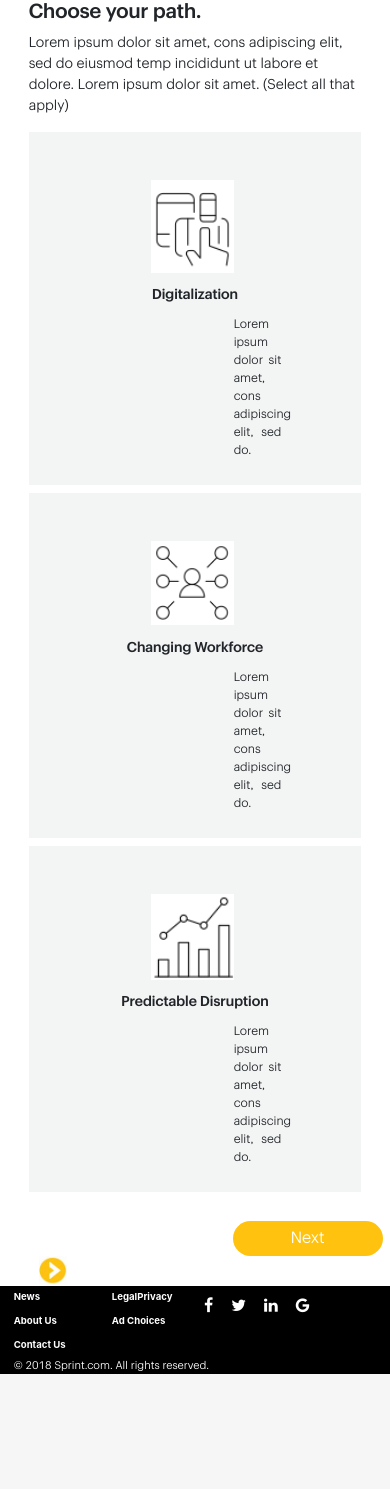
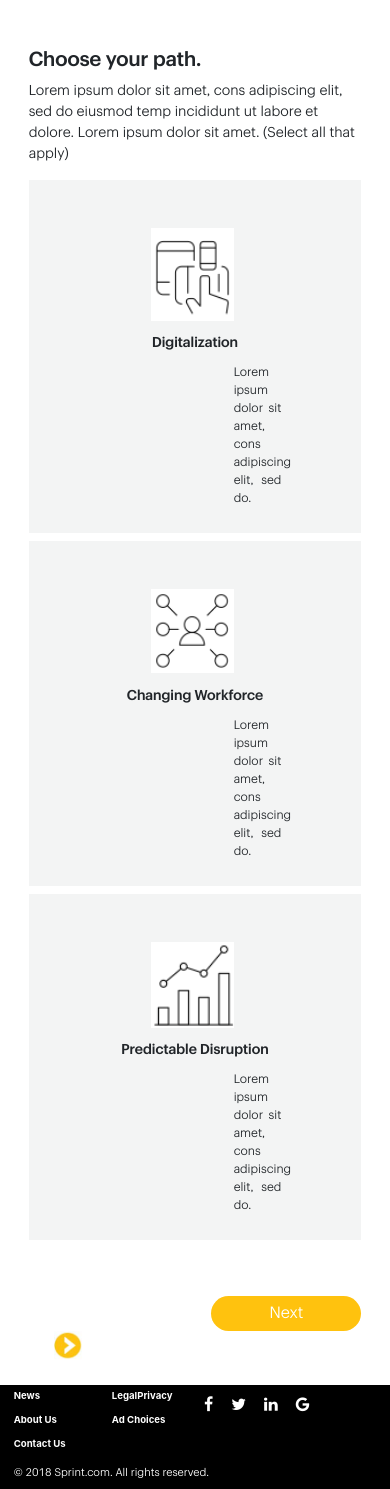
Before and after one commit to jerrygarcia-acn/sprint-web-survey, a PHP site: page /choosePath.php in a window 390 px wide. Shown: the part 42-1531 px from the top of the page. Before the commit the page ends 1416 px from the top, so only its background shows below. Run offline with PHP 8.4, Linux system fonts and the light colour scheme.

Commit message:
Finished normalizing choosePath.php file with Bootstrap standards and view is fully responsive.

```diff
--- a/SprintSurvey/choosePath.php
+++ b/SprintSurvey/choosePath.php
@@ -17,22 +17,25 @@ $pageTitle = 'Sprint | Works for Business';
     <section class="survey-content">
         <div class="container">
             <div class="row">
-                    <div class="col-md-8 p-md-5">
-                            <div class="row">
+                <div class="col-12 col-md-6 p-0 pt-5 pb-4 limit-width">
+                    <div class="row m-0">
                         <div class="col-md-12">
                             <h4>Choose your path.</h4>
                         </div>
                     </div>
-                            <div class="row">
+                    <div class="row m-0">
                         <div class="col-md-12">
-                                    <p class="p-subtitle">Lorem ipsum dolor sit amet, cons adipiscing elit, sed do eiusmod temp incididunt ut labore et dolore. Lorem ipsum dolor sit amet. (Select all that apply)</p>
+                            <p class="p-subtitle">Lorem ipsum dolor sit amet, cons adipiscing elit, sed do eiusmod temp
+                                incididunt ut labore et dolore. Lorem ipsum dolor sit amet. (Select all that apply)</p>
                         </div>
                     </div>
-                            <div class="row">
+                    <div class="row m-0">
                         <div class="col-12">
-                                    <form action="companyInformation.php" method="post" novalidate="novalidate" id="submitChoosePath">
-                                        <div class="row choosePath" id="path-id">
-                                            <div class="col-12 col-lg-4 text-center chooseBox">
+                            <form action="companyInformation.php" method="post" novalidate="novalidate"
+                                  id="submitChoosePath">
+                                <div class="row choosePath m-0" id="path-id">
+                                    <div class="col-12 col-md-4 px-0 pr-md-1 text-center chooseBox"
+                                         id="choosePathGroup">
                                         <div class="path">
                                             <label class="first" for="dg">
                                                 <input id="dg" name="dg" value="Digitalization" type="checkbox">
@@ -42,47 +45,54 @@ $pageTitle = 'Sprint | Works for Business';
                                             </label>
                                         </div>
                                     </div>
-                                            <div class="col-12 col-lg-4 text-center chooseBox">
+                                    <div class="col-12 col-md-4 px-0 pr-md-1 text-center chooseBox">
                                         <div class="path">
                                             <label class="second" for="cw">
                                                 <input id="cw" name="cw" value="Changing Workforce" type="checkbox">
-                                                        <img class="choose-img" src="./images/Trend2.png" alt="Changing Workforce">
+                                                <img class="choose-img" src="./images/Trend2.png"
+                                                     alt="Changing Workforce">
                                                 <span>Changing Workforce</span>
                                                 <p>Lorem ipsum dolor sit amet, cons adipiscing elit, sed do.</p>
                                             </label>
                                         </div>
                                     </div>
-                                            <div class="col-12 col-lg-4 text-center chooseBox">
+                                    <div class="col-12 col-md-4 px-0 pr-md-1 text-center chooseBox">
                                         <div class="path">
                                             <label class="third" for="pd">
                                                 <input id="pd" name="pd" value="Predictable Disruption" type="checkbox">
-                                                        <img class="choose-img" src="./images/Trend3.png" alt="Predictive Disruption">
+                                                <img class="choose-img" src="./images/Trend3.png"
+                                                     alt="Predictive Disruption">
                                                 <span>Predictable Disruption</span>
                                                 <p>Lorem ipsum dolor sit amet, cons adipiscing elit, sed do.</p>
                                             </label>
                                         </div>
                                     </div>
                                 </div>
-                                        <div class="row">
-                                            <div class="col-6 .hidden-lg-up text-center">
+                                <div class="row pt-5">
+                                    <div class="col-6 col-md-6 offset-6 text-center">
+                                        <input id="choosePathNext" value="Next" class="submit float-right"
+                                               type="submit">
                                     </div>
-                                            <div class="col-12 col-lg-6 text-center nextBtnChoose">
-                                                <input id="choosePathNext" value="Next" class="submit" type="submit">
+                                    <div class="col-12">
+                                        <img class="hidden-md-up not-visible go-btn" src="./images/goBtn.jpg">
                                     </div>
-                                            <img class="hidden-md-up not-visible go-btn" src="./images/goBtn.jpg">
                                 </div>
                                 <div class="row">
                                     <div class="col-12">
-                                            <span class="not-valid-tip" id="errorChoosePath" style="display: none;" role="alert">The field is required.
+                                            <span class="not-valid-tip" id="errorChoosePath" style="display: none;"
+                                                  role="alert">The field is required.
                                             </span>
-                                                <div class="response-output display-none validation-errors" id="errorChoosePathMsg" role="alert">One or more fields have an error. Please check and try again.</div>
+                                        <div class="response-output display-none validation-errors"
+                                             id="errorChoosePathMsg" role="alert">One or more fields have an error.
+                                            Please check and try again.
+                                        </div>
                                     </div>
                                 </div>
                             </form>
                         </div>
                     </div>
                 </div>
-                    <div class="survey-sidebar hidden-md-down not-visible col-md-4">
+                <div class="survey-sidebar hidden-md-down not-visible offset-2 col-md-4 col-12">
                     <div class="survey-path-sidebar">
                         <div class="inner-survey-path yellow sideDesktop">
                         <span class="icon yellow">
@@ -116,7 +126,8 @@ $pageTitle = 'Sprint | Works for Business';
                         </div>
                         <div class="sprint-refresh">
                             <button id="SprintModalBtn">
-                                    <i class="fa fa-refresh"></i> Start Over</button>
+                                <i class="fa fa-refresh"></i> Start Over
+                            </button>
                         </div>
                         <div id="SprintModal" class="SprintModal">
                             <div class="SprintModal-content">
@@ -127,7 +138,8 @@ $pageTitle = 'Sprint | Works for Business';
                             </div>
                         </div>
                     </div>
-                    </div>
+                </
+                -div>
             </div>
         </div>
     </section>
--- a/SprintSurvey/css/style.css
+++ b/SprintSurvey/css/style.css
@@ -90,7 +90,7 @@ footer li a:hover {
 
 .copyright{
     font-size: .85em;
-    padding: 0.em 0;
+    padding: 0.75em 0;
     margin: 0;
 }
 
@@ -116,7 +116,7 @@ footer li a:hover {
 }
 
 .survey-sidebar {
-    background-color: #f9fafa;
+    background: linear-gradient(to right, #f9fafa , white);
     border-left: 4px solid #d5dbde;
 }
 
@@ -147,7 +147,7 @@ footer li a:hover {
 
 .survey-path-sidebar .inner-survey-path {
     padding-top: 30px;
-    margin-left: -4px;
+    margin-left: -19px;
     border-left: 4px solid transparent;
     font-weight: 400;
     font-size: 16px;
@@ -168,7 +168,7 @@ footer li a:hover {
 .survey-path-sidebar .inner-survey-path.yellow {
     border-left: 4px solid #ffc20e;
     color: #ffc20e;
-    margin-left: -4px;
+    margin-left: -19px;
     font-family: sprint-med-Regular ;
 }
 
@@ -375,7 +375,7 @@ div.response-output {
     color: #ffc20e;
     padding: 6px;
     border-radius: 20px;
-    width: 150px;
+    min-width: 150px;
     transition: 300ms;
     font-family: "sprint-Regular";
     font-size: 16px;
@@ -1021,9 +1021,9 @@ div#questionsCon {
  }
 
  @media(min-width:922px){
-    .chooseBox{
+/*    .chooseBox{
         padding:3px;
-    }
+    }*/
     .nextBtnCompany {
         margin-top: 160px;
     }
@@ -1071,10 +1071,6 @@ div#questionsCon {
     }
     .futureSpace{
         margin-top: 40px;
-    }
-    .nextBtnChoose {
-        margin-top: 136px;
-        margin-left: 322px;
     }
 
     .competitiveness-trend .results-section2.results-score{
@@ -1371,3 +1367,7 @@ div#errorChoosePathMsg {
     padding-left: 0.5em;
     padding-right: 0.5em;
 }
+
+.limit-width {
+    max-width: 547px;
+}
--- a/SprintSurvey/includes/head.php
+++ b/SprintSurvey/includes/head.php
@@ -5,7 +5,7 @@
     <title><?php echo $pageTitle; ?></title>
     <meta name="viewport" content="width=device-width,initial-scale=1.0">
 
-    <link rel="stylesheet" href="./css/bootstrap/bootstrap.min.css">
+    <link rel="stylesheet" href="./css/bootstrap/bootstrap.css">
     <link rel="stylesheet" href="./css/normalize.css">
     <link rel="stylesheet" href="./css/font-awesome/css/font-awesome.min.css">
     <link rel="stylesheet" href="./css/style.css">
```
Also changed, not shown: SprintSurvey/index.php (+17 -9 lines). Lines whose indentation alone changed are shown as unchanged.
